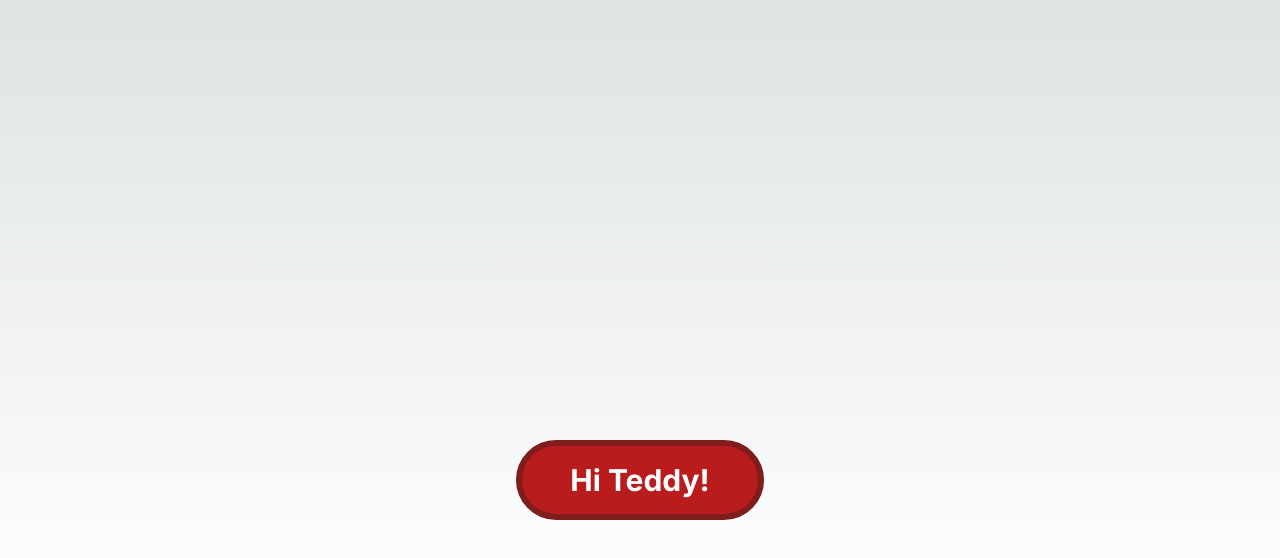
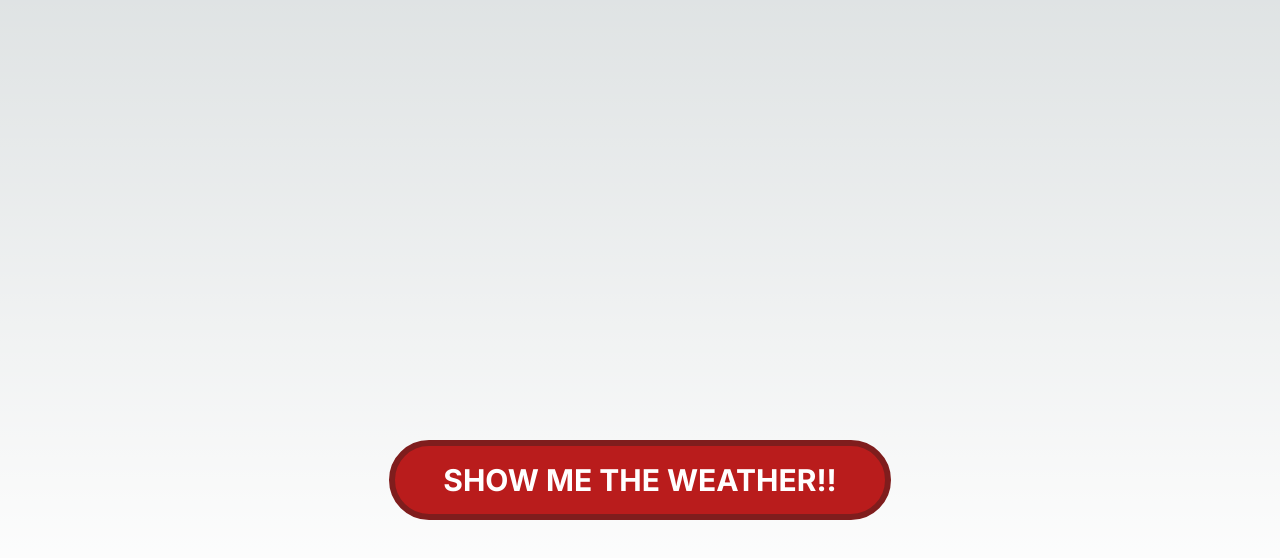
Before and after one commit to JumboCode/theatre-at-first, a Next.js app: page / in a window 1280 px wide. Shown: the part 184-742 px from the top of the page. Built offline with nearby package versions, Linux system fonts and the light colour scheme.

Commit message:
it works

```diff
--- a/src/app/page.tsx
+++ b/src/app/page.tsx
@@ -11,7 +11,7 @@ export default function Home() {
         <Button2 />
         <Button3 />
         <Button4 />
-        <Button5 label="Hi Teddy!"/>
+        <Button5 label="SHOW ME THE WEATHER!!"/>
     </main>
   )
 }
--- a/src/components/button5.tsx
+++ b/src/components/button5.tsx
@@ -7,13 +7,13 @@ interface prop {
 
 
 export default function Button5(props: prop) {
-    const [properties, setWeather] = useState([]);
+    const [weather, setWeather] = useState<{name: string, shortForecast: string} | null>(null);
 
     const getWeather = () => {
         fetch(`https://api.weather.gov/gridpoints/BOX/69,92/forecast`)
         .then(res => res.json())
         .then(res => {
-            setWeather(res.properties)
+            setWeather(res.properties.periods[0])
         });
     };
 
@@ -21,12 +21,12 @@ export default function Button5(props: prop) {
         <div>
             <button onClick={getWeather} className="bg-red-700 border-[6px] border-red-900  text-white px-12 py-4 rounded-full text-3xl font-bold">{props.label}</button>
 
-            {properties.map((now) => (
-                <div key={now.periods[0].name}>
-                <p>{now.periods[0].name}</p>
-                <i>{now.periods[0].shortForecast}</i>
-                </div>
-            ))}
+            { weather != null ?
+                <div>
+                    <p>{weather.name}</p>
+                    <i>{weather.shortForecast}</i>
+                </div> : <div></div>
+            }
         </div>
     );
 }
```
